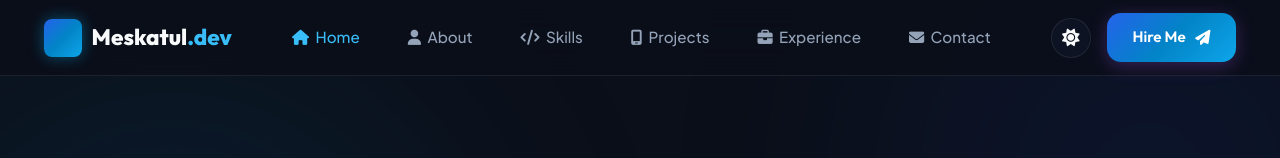
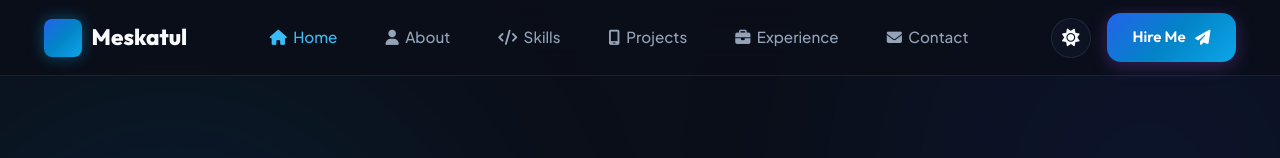
Before and after one commit to Meskatul628/Portfolio-for-me-, a plain HTML site: page index.html in a window 1280 px wide. Shown: the top 158 px of the page. Drawn offline with Linux system fonts and the light colour scheme; some icons are missing.

Commit message:
fix: remove .dev from brand logo in navbar and footer

```diff
--- a/index.html
+++ b/index.html
@@ -38,7 +38,7 @@
         <div class="nav-container">
             <a href="#hero" class="brand-logo">
                 <span class="logo-icon"><i class="fa-brands fa-flutter"></i></span>
-                <span class="logo-text">Meskatul<span class="highlight">.dev</span></span>
+                <span class="logo-text">Meskatul</span>
             </a>
 
             <nav class="nav-links" id="nav-links">
@@ -702,7 +702,7 @@
             <div class="footer-left">
                 <a href="#hero" class="brand-logo">
                     <span class="logo-icon"><i class="fa-brands fa-flutter"></i></span>
-                    <span class="logo-text">Meskatul<span class="highlight">.dev</span></span>
+                    <span class="logo-text">Meskatul</span>
                 </a>
                 <p class="footer-tagline">Crafting scalable, high-performance mobile apps with Flutter & Dart.</p>
             </div>
```
